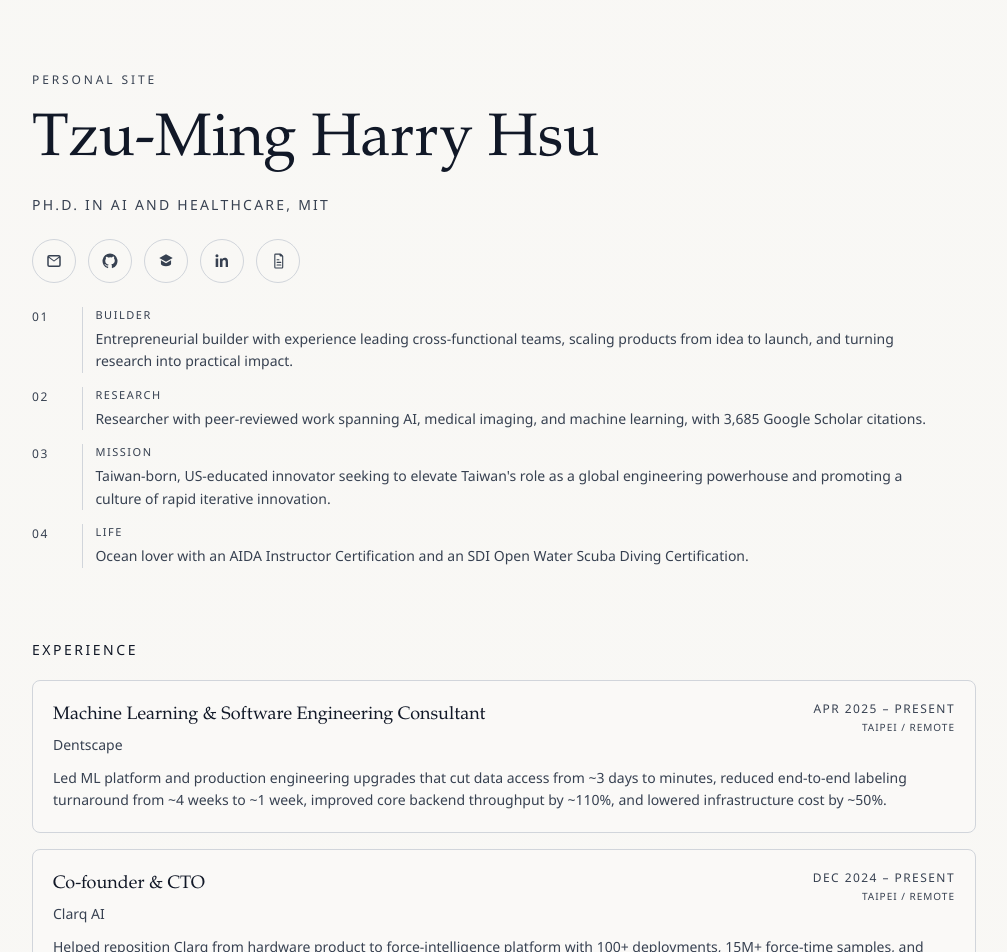
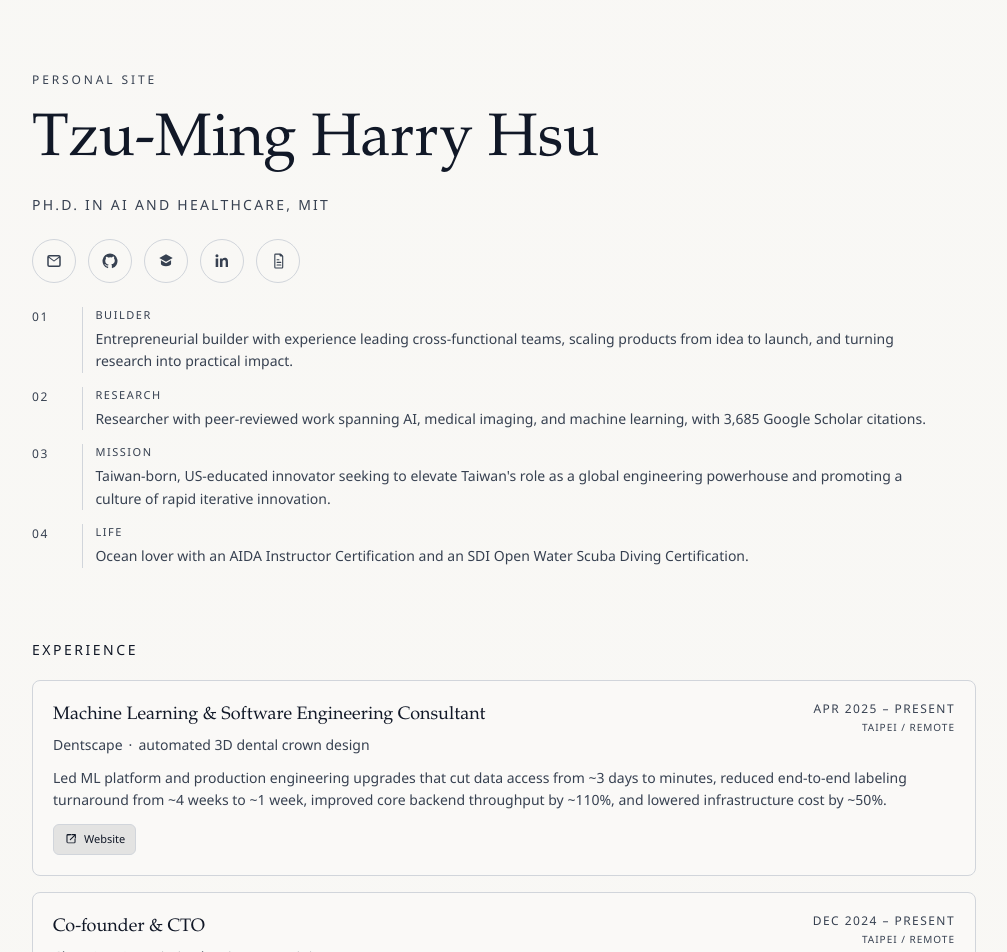
Before and after one commit to stmharry/stmharry.github.io, a React (Vite) app: page / in a window 1280 px wide. Shown: the top 952 px of the page, without its empty margins (136-1143 px from the left). Built offline with nearby package versions, Linux system fonts and the light colour scheme.

Commit message:
✨ feat(experience): add org metadata and website links

```diff
--- a/src/components/ExperienceSection.tsx
+++ b/src/components/ExperienceSection.tsx
@@ -4,10 +4,24 @@ import { CardHeader } from "./CardHeader";
 import { MobileCardDisclosure } from "./MobileCardDisclosure";
 import { toExperienceCardHeader } from "./cardSemantics";
 import type { ExperienceItem } from "../data/cv/types";
+import { isExternalUrl, toPublicUrl } from "../lib/url";
 
 type ExperienceSectionProps = {
   items: ExperienceItem[];
 };
+
+const ExternalLinkIcon = () => (
+  <svg viewBox="0 0 20 20" aria-hidden="true" className="h-3.5 w-3.5">
+    <path
+      fill="currentColor"
+      d="M5.5 5a.5.5 0 0 0-.5.5v9a.5.5 0 0 0 .5.5h9a.5.5 0 0 0 .5-.5V10a.75.75 0 0 1 1.5 0v4.5A2 2 0 0 1 14.5 16h-9a2 2 0 0 1-2-2v-9a2 2 0 0 1 2-2H10a.75.75 0 0 1 0 1.5z"
+    />
+    <path
+      fill="currentColor"
+      d="M10.75 3.75A.75.75 0 0 1 11.5 3h4.75a.75.75 0 0 1 .75.75V8.5a.75.75 0 0 1-1.5 0V5.56l-5.97 5.97a.75.75 0 0 1-1.06-1.06l5.97-5.97H11.5a.75.75 0 0 1-.75-.75"
+    />
+  </svg>
+);
 
 export const ExperienceSection = ({ items }: ExperienceSectionProps) => {
   const [showAll, setShowAll] = useState(false);
@@ -39,13 +53,37 @@ export const ExperienceSection = ({ items }: ExperienceSectionProps) => {
                         {header.primary}
                       </p>
                     }
-                    secondary={<p className="text-sm text-(--ink-700)">{header.secondary}</p>}
+                    secondary={
+                      <p className="text-sm text-(--ink-700)">
+                        {header.secondary}
+                        {item.organizationDescription ? (
+                          <>
+                            <span className="px-1.5 text-(--ink-700)">·</span>
+                            <span>{item.organizationDescription}</span>
+                          </>
+                        ) : null}
+                      </p>
+                    }
                     date={header.date}
                     location={header.location}
                   />
                 }
               >
                 <p className="text-sm leading-relaxed text-(--ink-700)">{item.summary}</p>
+
+                {item.organizationUrl ? (
+                  <div className="mt-3 flex flex-wrap gap-2">
+                    <a
+                      href={toPublicUrl(item.organizationUrl)}
+                      target={isExternalUrl(toPublicUrl(item.organizationUrl)) ? "_blank" : undefined}
+                      rel={isExternalUrl(toPublicUrl(item.organizationUrl)) ? "noreferrer" : undefined}
+                      className="inline-flex items-center gap-1.5 rounded-md border border-(--line) bg-[color:color-mix(in_oklab,var(--paper),var(--ink-900)_8%)] px-2.5 py-1.5 text-[11px] font-medium text-(--ink-900) hover:border-(--ink-700)"
+                    >
+                      <ExternalLinkIcon />
+                      Website
+                    </a>
+                  </div>
+                ) : null}
               </MobileCardDisclosure>
             </li>
           );
--- a/src/data/cv/content.ts
+++ b/src/data/cv/content.ts
@@ -108,6 +108,8 @@ export const cvContent: CvContent = {
     {
       id: "dentscape",
       organization: "Dentscape",
+      organizationDescription: "automated 3D dental crown design",
+      organizationUrl: "https://dentscape.ai",
       period: "Apr 2025 -- Present",
       role: "Machine Learning & Software Engineering Consultant",
       location: "Taipei / Remote",
@@ -141,6 +143,8 @@ export const cvContent: CvContent = {
     {
       id: "clarq-ai",
       organization: "Clarq AI",
+      organizationDescription: "AI-optimized resistance training",
+      organizationUrl: "https://clarq-ai.com",
       period: "Dec 2024 -- Present",
       role: "Co-founder & CTO",
       location: "Taipei / Remote",
--- a/src/data/cv/types.ts
+++ b/src/data/cv/types.ts
@@ -52,6 +52,8 @@ export type EducationItem = {
 export type ExperienceItem = {
   id: string;
   organization: string;
+  organizationDescription?: string;
+  organizationUrl?: string;
   period: string;
   role: string;
   location: string;
```
